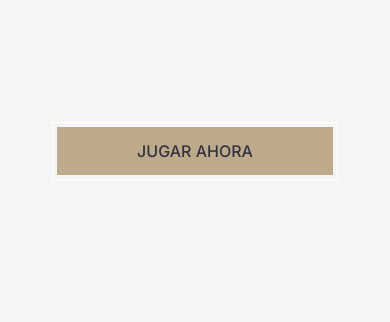
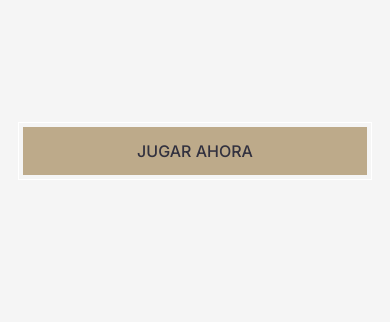
Before and after one commit to Rasen08/Maquetado-Web, a plain HTML site: page index.html in a window 390 px wide. Shown: the part 522-844 px from the top of the page. Drawn offline with Linux system fonts and the light colour scheme.

Commit message:
Responsive mobile

```diff
--- a/assets/css/style.css
+++ b/assets/css/style.css
@@ -840,7 +840,13 @@ footer {
     .introduction .btn-cta-container {
         top: 6rem!important;
     }
-
+    .introduction
+    .btn-cta-container{
+        width: 91%;
+    }
+    .btn-cta{
+        width: 100%;
+    }
   /* ========== GALERÍA PERSONAJES ========== */
   .header-section {
     flex-direction: column;
```
